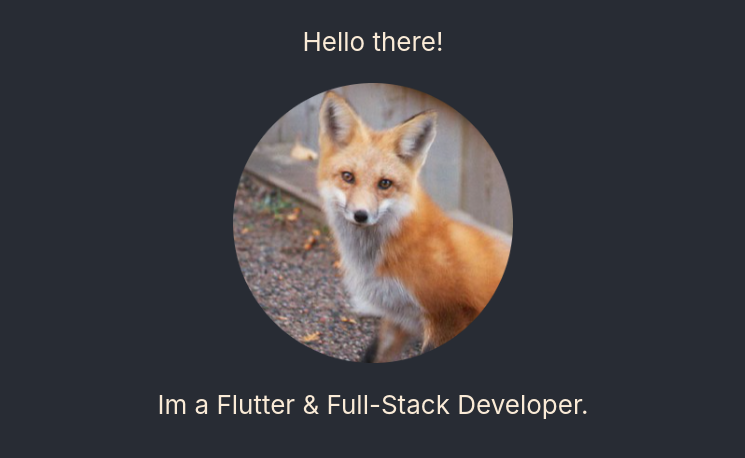
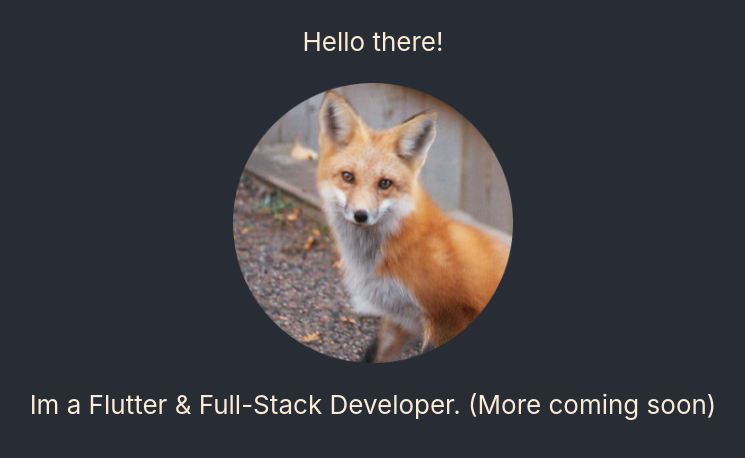
Before and after one commit to Swordzi/sword.today, a React (Create React App) app: page / in a window 1280 px wide. Shown: the top 458 px of the page, without its empty margins (267-1012 px from the left). Built offline with nearby package versions, Linux system fonts and the light colour scheme.

Commit message:
Started the project

```diff
--- a/src/App.tsx
+++ b/src/App.tsx
@@ -12,7 +12,7 @@
 
         <img src={logo} className="App-logo" alt="logo" />
         <p>
-          Im a Flutter & Full-Stack Developer.
+          Im a Flutter & Full-Stack Developer. (More coming soon)
         </p>
 
 
```
